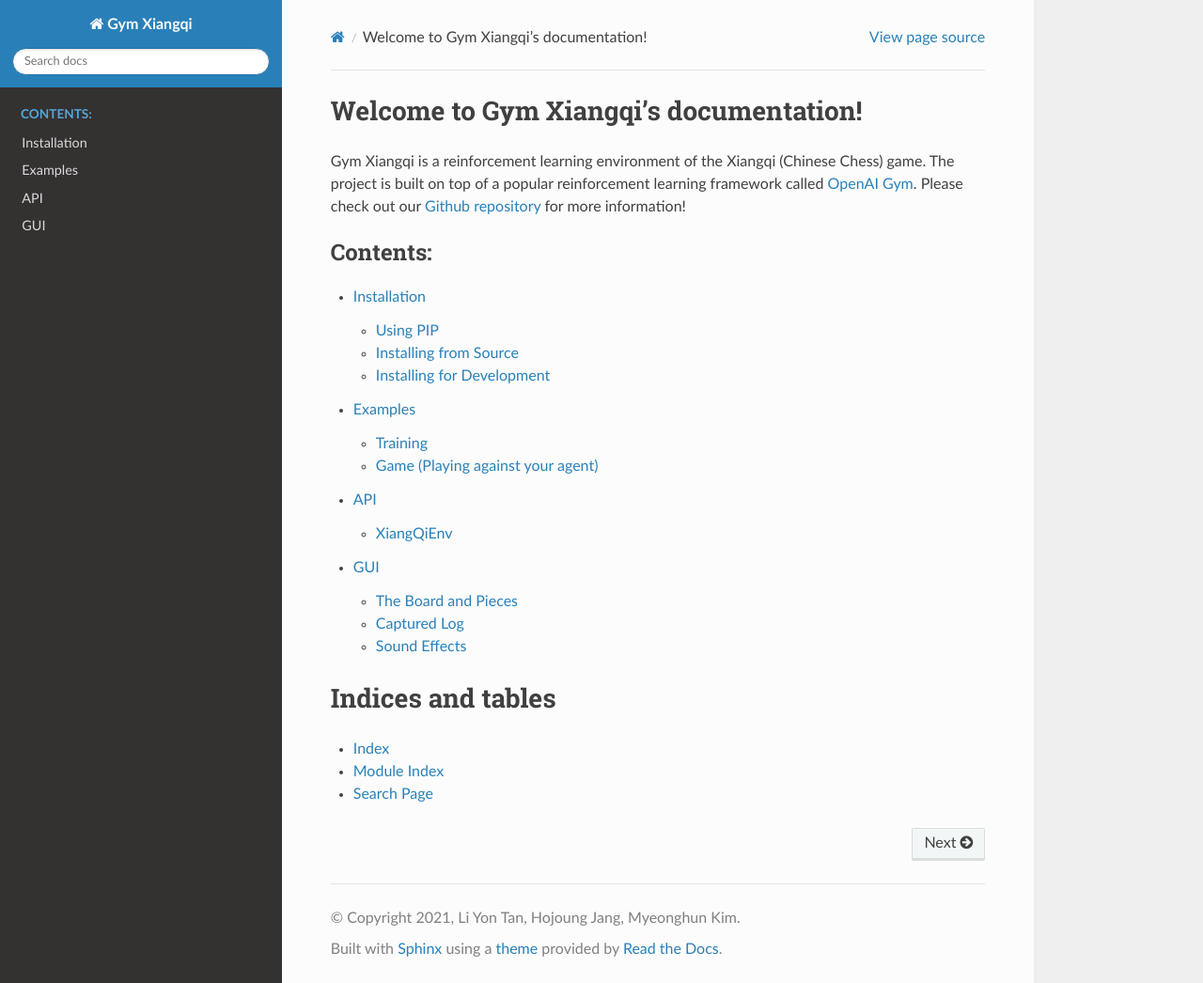
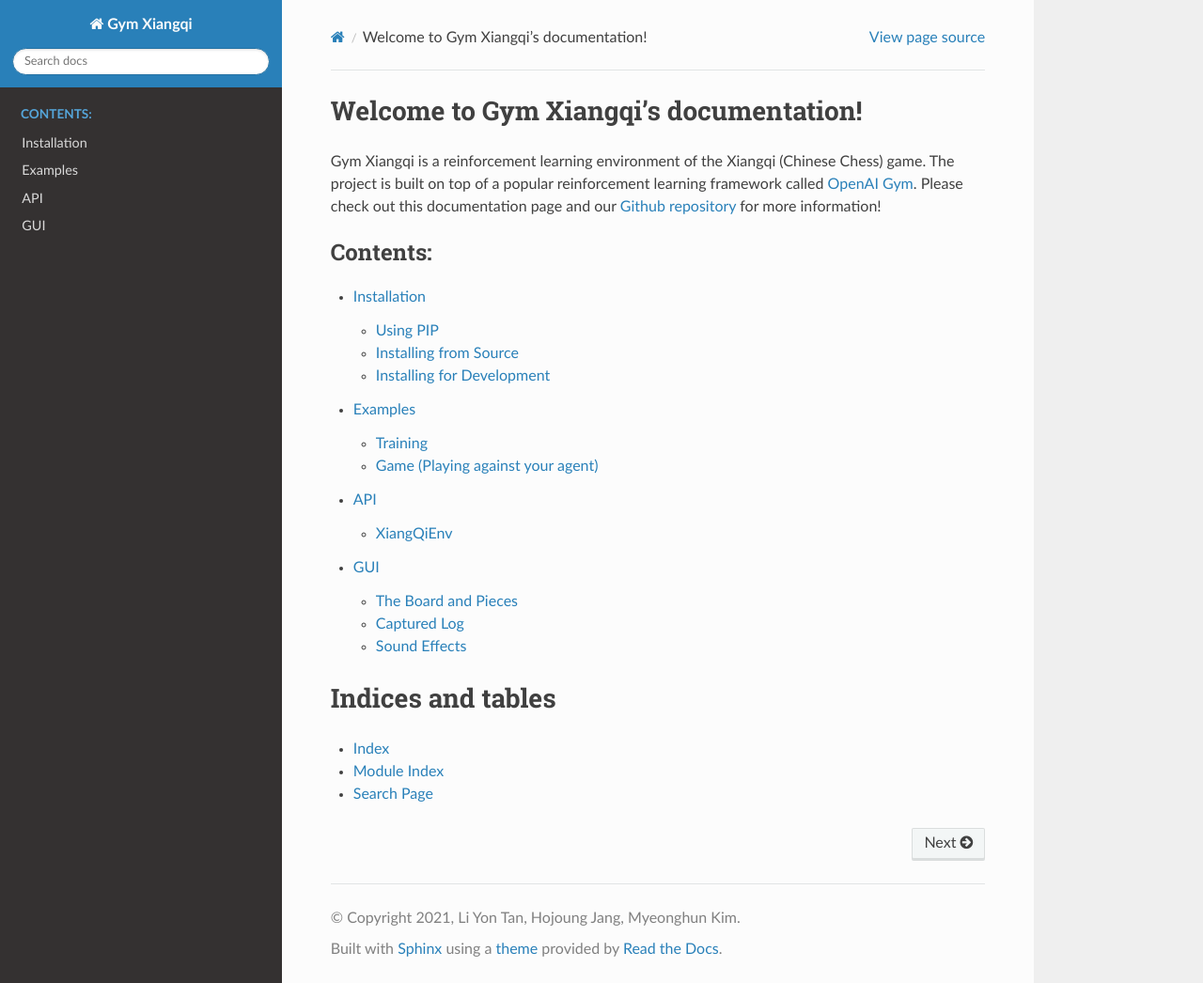
Before and after one commit to tanliyon/gym-xiangqi, a Sphinx documentation site: the page built from docs/index.rst, in a window 1280 px wide and 1046 px high. Shown: the whole window at 94% size. Built offline with Sphinx 7.4.7 and the Read the Docs theme 2.0.0, drawn with Linux system fonts in a browser that asks for light colours.

Commit message:
Modify welcome message

```diff
--- a/docs/index.rst
+++ b/docs/index.rst
@@ -7,8 +7,9 @@ Welcome to Gym Xiangqi's documentation!
 =======================================
 
 Gym Xiangqi is a reinforcement learning environment of the Xiangqi (Chinese Chess) game.
-The project is built on top of a popular reinforcement learning framework called `OpenAI Gym <https://gym.openai.com/>`_.
-Please check out our `Github repository <https://github.com/tanliyon/gym-xiangqi>`_ for more information!
+The project is built on top of a popular reinforcement learning framework called
+`OpenAI Gym <https://gym.openai.com/>`_. Please check out this documentation page and our
+`Github repository <https://github.com/tanliyon/gym-xiangqi>`_ for more information!
 
 
 .. toctree::
```
